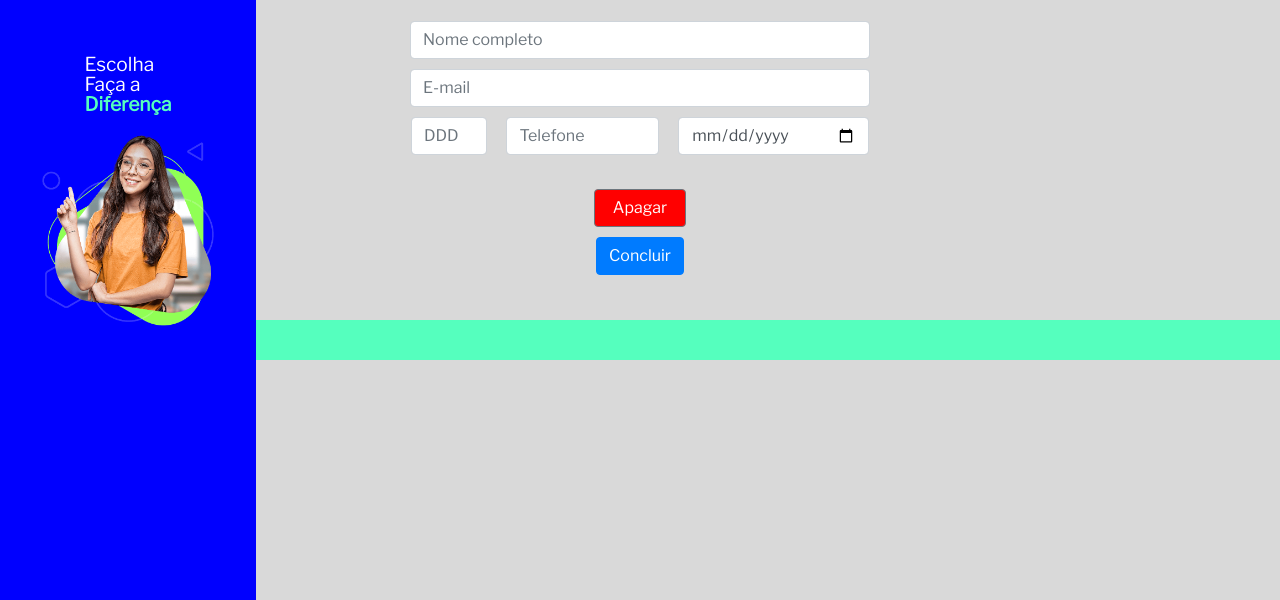
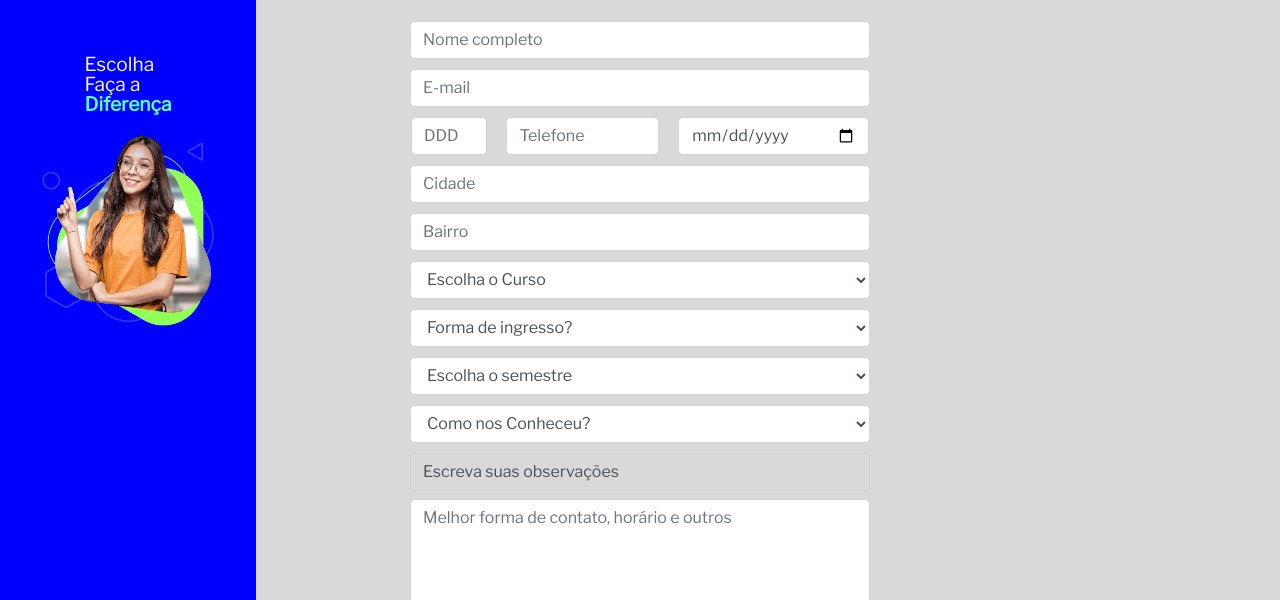
Before and after one commit to jonas261007/Leadboost, a plain HTML site: page page/form.html in a window 1280 px wide. Shown: the part 200-800 px from the top of the page. Drawn offline with nearby package versions, Linux system fonts and the light colour scheme.

Commit message:
form.html

```diff
--- a/page/form.html
+++ b/page/form.html
@@ -21,12 +21,22 @@
     </div>
 
 
+    <body>
+        <div class="sidebar">
+          <div class="frase-content">
+            <p class="frase1-aside">Escolha</p>
+            <p class="frase1-aside">Faça a</p>
+            <p class="frase-destaque-aside">Diferença</p>
+          </div>
+            <img class="student" src="../img/student.png" alt="student-img" />
+
+        </div>
+
         <div class="container">
           <div class="center-screen">
+            <form id="meuForm" action="#" method="get" class="form">
 
-            <form id="meuForm" action="#" method="get" class="form">
                 <img src="../img/logo-ficr.png" alt="Logo" class="small-image mb-4" />
-
 
               <input type="text" class="form-control" id="nome-completo" name="nome" placeholder="Nome completo" />
               <input type="email" class="form-control" id="email" name="email" placeholder="E-mail" />
@@ -37,14 +47,62 @@
                 <input type="date" class="form-control col-sm-5" id="data" name="data" placeholder="dd/mm/aaaa" />
               </div>
 
+              <input type="text" class="form-control" id="cidade" name="cidade" placeholder="Cidade" />
+              <input type="text" class="form-control" id="bairro" name="bairro" placeholder="Bairro" />
+
+              <select id="cursos" class="form-control" name="curso">
+                <option value="">Escolha o Curso</option>
+                <option value="adm">Administração</option>
+                <option value="ads">Análises e Desenvolvimento de Sistemas</option>
+                <option value="direito">Direito</option>
+                <option value="gtQualidade">Gestão da Qualidade</option>
+                <option value="gtRH">Gestão de RH</option>
+                <option value="gtFin">Gestão Financeira</option>
+                <option value="gtPub">Gestão Pública</option>
+                <option value="procGerenciais">Processos Gerenciais</option>
+                <option value="enfermagem">Enfermagem</option>
+                <option value="psicologia">Psicologia</option>
+                <option value="si">Sistemas para Internet</option>
+              </select>
+
+              <select name="ingresso" id="ingresso" class="form-control">
+                <option value="">Forma de ingresso?</option>
+                <option value="Enem">ENEM</option>
+                <option value="Vestibular Digital">Vestibular Digital</option>
+                <option value="Segunda Grad">Segunda Graduação</option>
+                <option value="Transferencia">Transferência Externa</option>
+              </select>
+
+              <select id="semestre" class="form-control" name="semestre">
+                <option value="">Escolha o semestre</option>
+                <option value="2024.1">2024.1</option>
+                <option value="2024.2">2024.2</option>
+              </select>
+
+              <div class="btn-group">
+                <select name="conheceu" id="conheceu" class="form-control">
+                  <option value="">Como nos Conheceu?</option>
+                  <option value="Empresa">Ação empresa</option>
+                  <option value="rua">Ação rua</option>
+                  <option value="parque">Ação parque</option>
+                  <option value="evento">Evento</option>
+                  <option value="escola">Escola</option>
+                </select>
+              </div>
+
+              <label for="observacoes" class="form-control bg-transparent mb-2">Escreva suas observações</label>
+              <textarea class="form-control mb-2" name="observacoes" id="observacoes" cols="30" rows="10" placeholder="Melhor forma de contato, horário e outros"></textarea>
+
+              <div class="custom-control custom-checkbox mb-2">
+                <input type="checkbox" class="custom-control-input" id="customCheck1" name="aceitar-termos" />
+                <label class="custom-control-label" for="customCheck1">Aceitar o <a href="https://drive.google.com/file/d/1ChqB78_eeLycwKUfjgrXam33P7HVbQrk/view?usp=sharing" target="_blank">termo</a></label>
+              </div>
 
 
               <br />
-
               <button class="btn btn-secondary" type="button" onclick="apagarFormulario()">Apagar</button>
               <button type="submit" class="btn btn-primary">Concluir</button>
             </form>
-
 
             <script>
               function apagarFormulario() {
@@ -53,8 +111,6 @@
             </script>
           </div>
         </div>
-
-
+      </body>
       <footer></footer>
-</body>
     </html>
```
Lines whose indentation alone changed are shown as unchanged.
